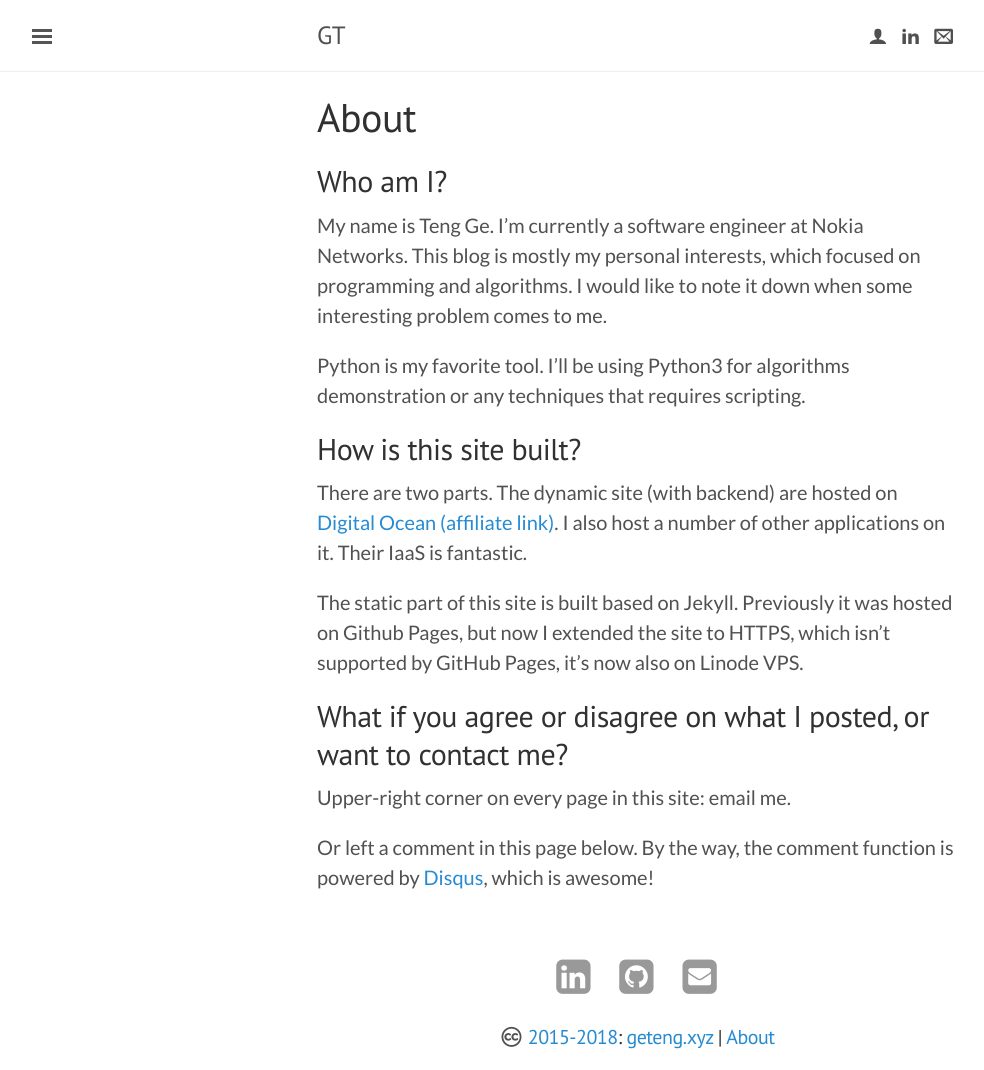
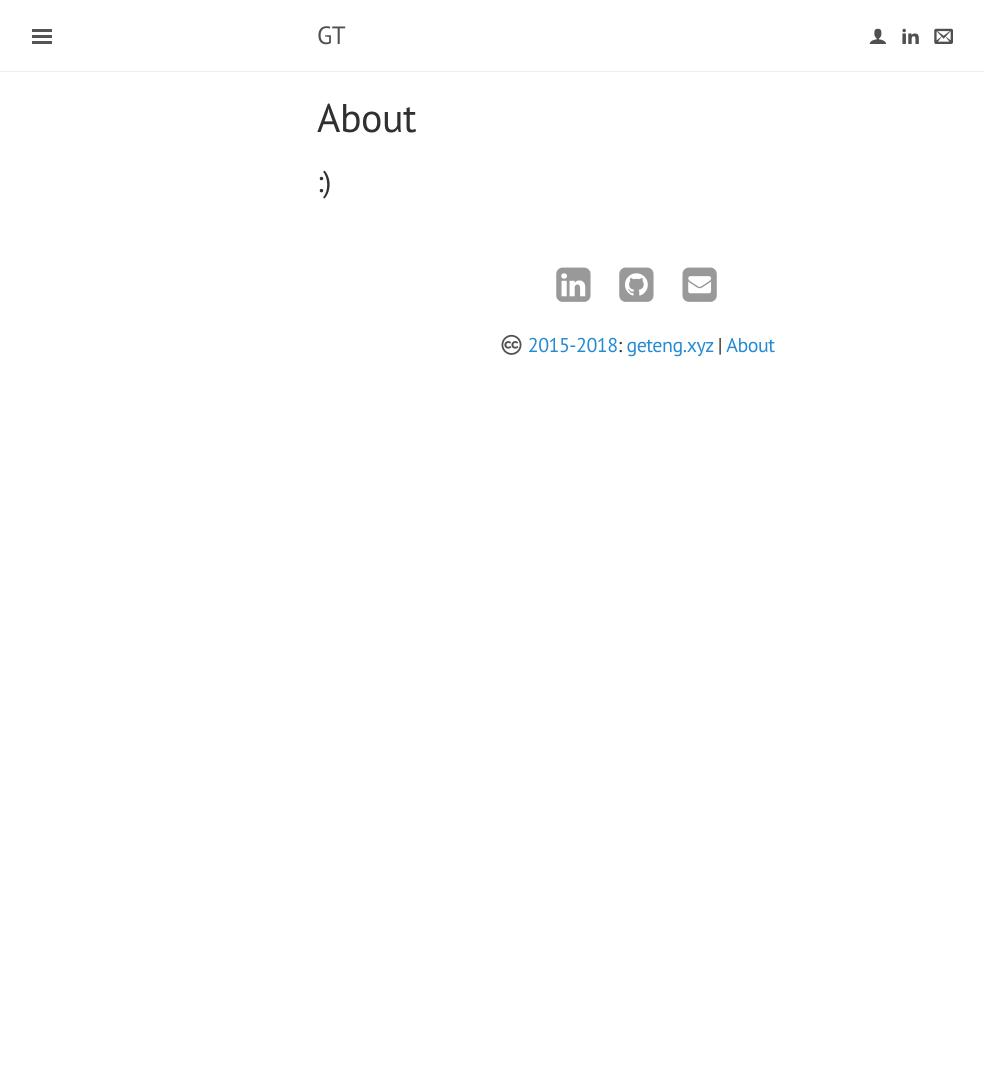
Before and after one commit to tengg/tengg.github.io, a Jekyll site: the page built from pages/about.md, in a window 1280 px wide. Shown: the whole page, without its empty margins (3-987 px from the left). Built offline with Jekyll 4.4.1, drawn with Linux system fonts in a browser that asks for light colours; nearby versions of some CDN libraries; some web fonts are replaced; comment, search, counter and statistics services are not loaded; after the commit the page ends 900 px from its top, so only the background shows below that.

Commit message:
Update about.md

```diff
--- a/pages/about.md
+++ b/pages/about.md
@@ -4,19 +4,6 @@ title: About
 permalink: about
 ---
 
-## Who am I?
-My name is Teng Ge. I'm currently a software engineer at Nokia Networks. This blog is mostly my personal interests, which focused on programming and algorithms. I would like to note it down when some interesting problem comes to me.
-
-Python is my favorite tool. I'll be using Python3 for algorithms demonstration or any techniques that requires scripting.
-
-## How is this site built?
-There are two parts. The dynamic site (with backend) are hosted on [Digital Ocean (affiliate link)](https://m.do.co/c/53921fec6121). I also host a number of other applications on it. Their IaaS is fantastic.
-
-The static part of this site is built based on Jekyll. Previously it was hosted on Github Pages, but now I extended the site to HTTPS, which isn't supported by GitHub Pages, it's now also on Linode VPS.
-
-## What if you agree or disagree on what I posted, or want to contact me?
-Upper-right corner on every page in this site: email me.
-
-Or left a comment in this page below. By the way, the comment function is powered by [Disqus](https://disqus.com/), which is awesome!
+## :)
 
 {% include disqus.html %}
```
